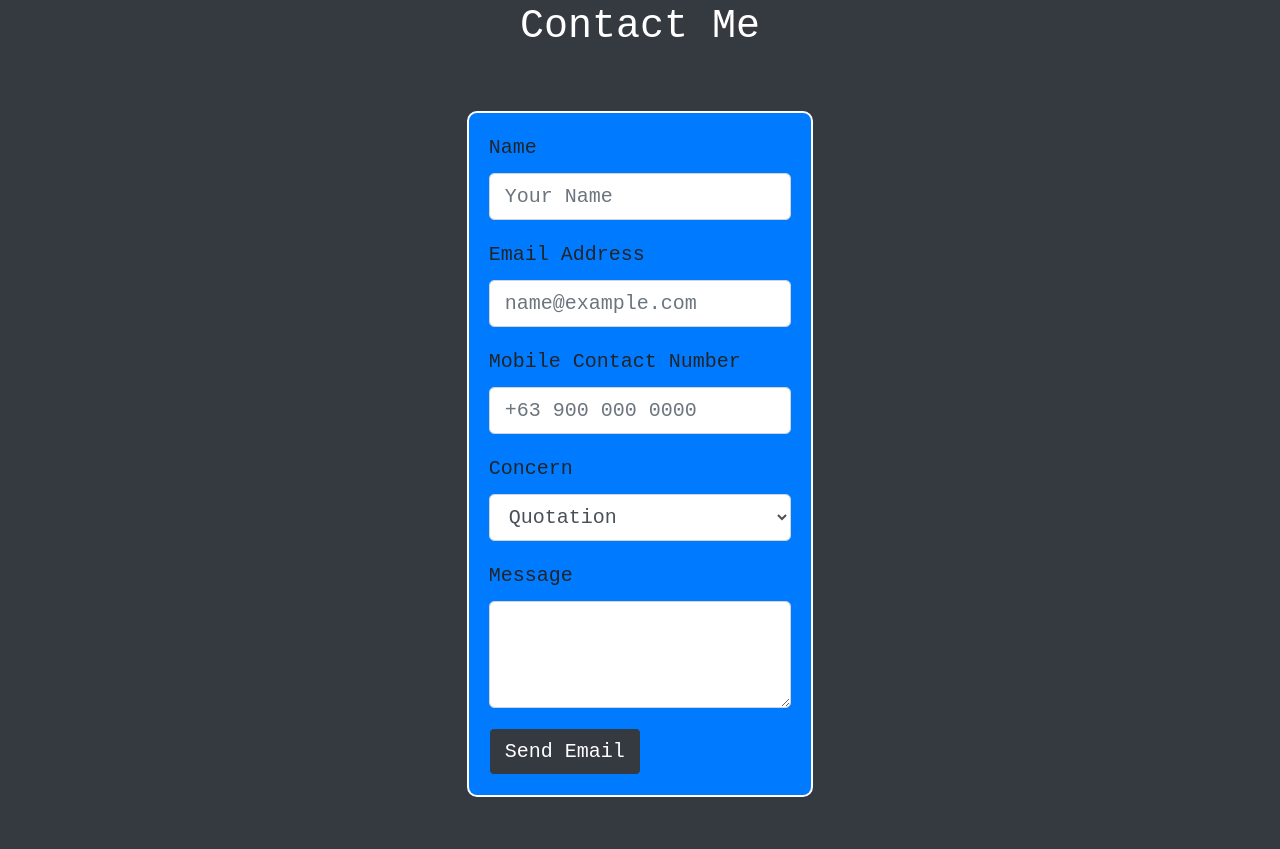
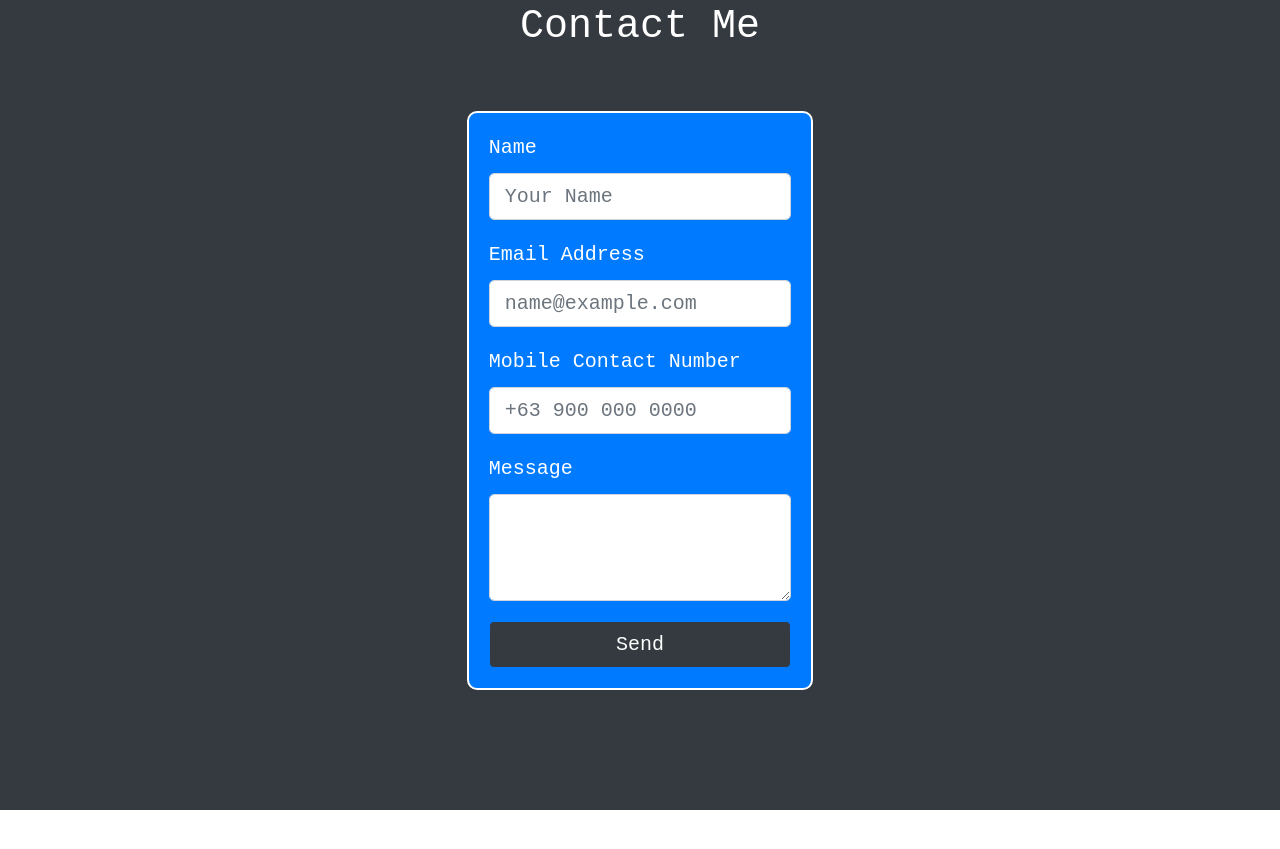
Before and after one commit to JBBG0888/b335-gellado-capstone-1, a plain HTML site: page index.html in a window 1280 px wide. Shown: the part 4057-4906 px from the top of the page. After the commit the page ends 4867 px from the top, so only its background shows below. Drawn offline with nearby package versions, Linux system fonts and the light colour scheme.

Commit message:
semi-satisfied

```diff
--- a/index.html
+++ b/index.html
@@ -67,7 +67,7 @@
 					About Me
 				</h1>
 				<p class="text-light ">
-					I am a former mechanical engineer who held the posotion of project engineer in both my previous employment, specifically during my time of service in the Construction field and the Heavy Industrial Manufacturing field, i am currently exploring the oppotunity to become a Web developer, and taking the time to improve my experience, knowledge, and skills, which one would require to start a career in the I.T. Field, I believe with enough effort, time, dedication, and discipline anyone can learn and overcome anything.
+					I am a former mechanical engineer who held the posotion of project engineer in both my previous employment, specifically during my time of service in the Construction field and the Heavy Industrial Manufacturing field, i am currently exploring the oppotunity to become a Web developer, and taking the time to improve my experience, knowledge, and skills, which one would require to start a career in the I.T. Field, I believe with enough effort, time, passion, dedication, and discipline anyone can learn and overcome anything, as it only takes one's unyielding will to succeed and conquer all your fears.
 				</p>
 
 			</div>
@@ -250,8 +250,6 @@
 							    <div class="carousel-item">
 							      <img src="images/Redacted.jpg" class="d-block w-100" alt="...">
 							      <div class="carousel-caption d-none d-md-block">
-							        <h1 class="text-danger bg-light add-border">
-							    	</h1>
 							      </div>
 							    </div>
 							    <div class="carousel-item">
@@ -270,8 +268,6 @@
 							    <div class="carousel-item">
 							      <img src="images/Redacted.jpg" class="d-block w-100" alt="...">
 							      <div class="carousel-caption d-none d-md-block">
-							        <h1 class="text-danger bg-light add-border">
-							    	</h1>
 							      </div>
 							    </div>
 							  </div>
@@ -336,37 +332,27 @@
 					<div class="col-md-8 col-xl-4 bg-primary p-3 add-border" >
 						<form id="form-col">
 						  <div class="form-group">
-						    <label for="exampleFormControlInput1">Name</label>
+						    <label for="exampleFormControlInput1" class="text-white">Name</label>
 						    <input type="email" class="form-control" id="exampleFormControlInput1" placeholder="Your Name">
 						  </div>
 						  <div class="form-group">
-						    <label for="exampleFormControlInput2">Email Address</label>
+						    <label for="exampleFormControlInput2" class="text-white">Email Address</label>
 						    <input type="email" class="form-control" id="exampleFormControlInput2" placeholder="name@example.com">
 						  </div>
 						  <div class="form-group">
-						    <label for="exampleFormControlInput3">Mobile Contact Number</label>
+						    <label for="exampleFormControlInput3" class="text-white">Mobile Contact Number</label>
 						    <input type="email" class="form-control" id="exampleFormControlInput3" placeholder="+63 900 000 0000">
 						  </div>
 						  <div class="form-group">
-						    <label for="exampleFormControlSelect1">Concern</label>
-						    <select class="form-control" id="exampleFormControlSelect1">
-						      <option>Quotation</option>
-						      <option>2</option>
-						      <option>3</option>
-						      <option>4</option>
-						      <option>5</option>
-						    </select>
-						  </div>
-						  <div class="form-group">
-						    <label for="exampleFormControlTextarea1">Message</label>
+						    <label for="exampleFormControlTextarea1" class="text-white">Message</label>
 						    <textarea class="form-control" id="exampleFormControlTextarea1" rows="3"></textarea>
 						  </div>
 
 						</form>
 
 						<!-- Button trigger modal- start -->
-						<button type="button" class="btn btn-primary bg-dark" data-toggle="modal" data-target="#modalDiv">
-						  Send Email
+						<button type="button" class="btn btn-primary bg-dark container-fluid" data-toggle="modal" data-target="#modalDiv">
+						  Send
 						</button>
 						<!-- Button trigger modal- end -->
 						<!-- Modal -->
@@ -383,7 +369,7 @@
 						        </button>
 						      </div>
 						      <div class="modal-body">
-						        Your contact details has and message has been sent to me thank you
+						        Your contact details and message has been sent to me thank you, please allow me 1-2 days to respond
 						      </div>
 						      <div class="modal-footer">
 						        <button type="button" class="btn btn-secondary" data-dismiss="modal">Close</button>
```
